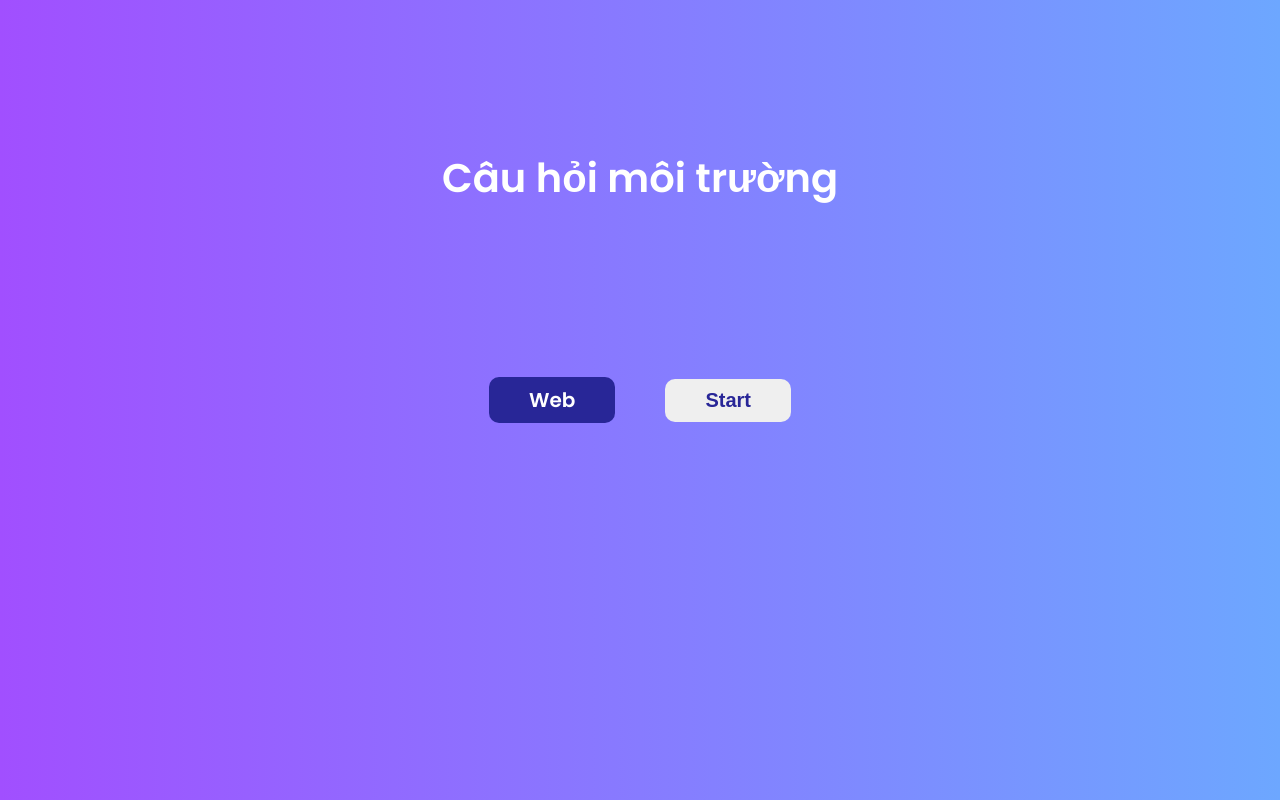
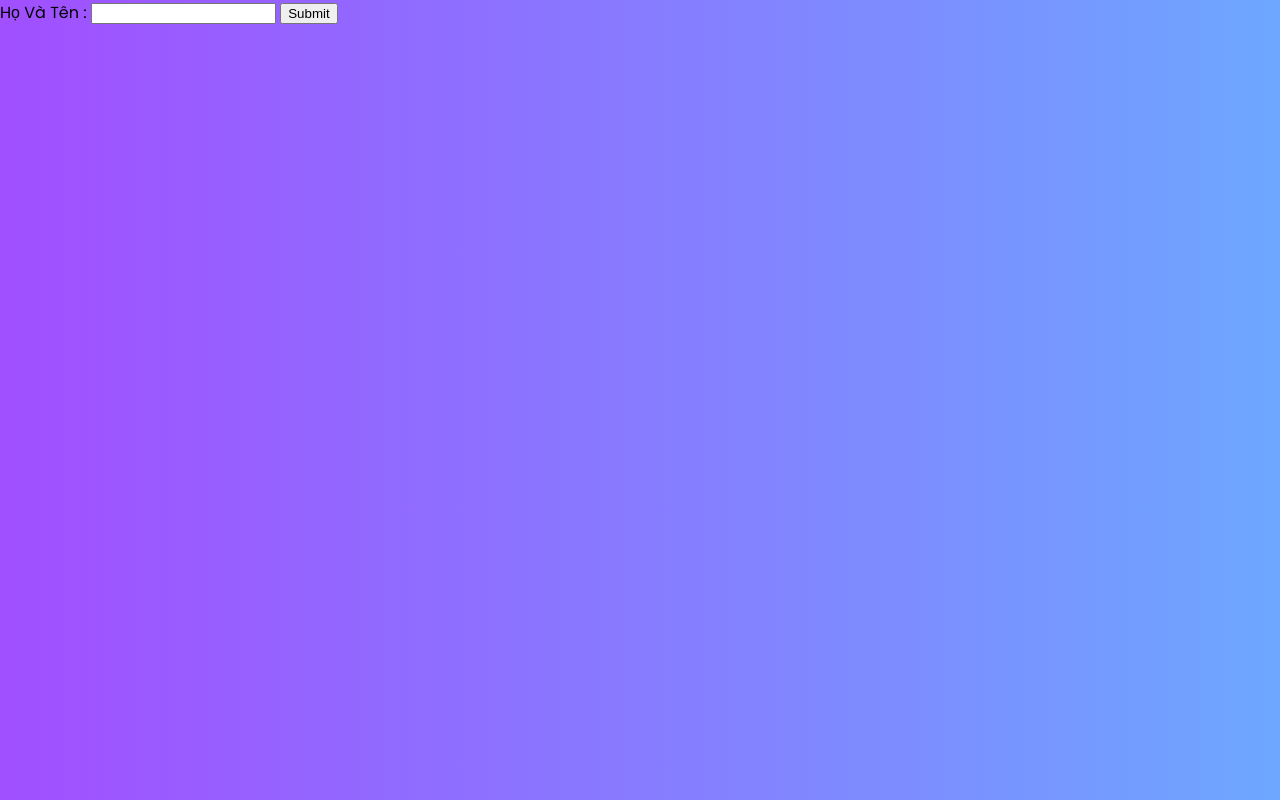
Before and after one commit to nothings0/quiz, a plain HTML site: page index.html in a window 1280 px wide. Drawn offline with Linux system fonts and the light colour scheme.

Commit message:
Update index.html

```diff
--- a/index.html
+++ b/index.html
@@ -8,7 +8,12 @@
         <script src="script.js" defer></script>
     </head>
     <body>
-        <div class="buttons">
+        <div class="name">
+            <label>Họ Và Tên :</label>
+            <input type="text" class="myText">
+            <button type="button" class="myButton">Submit</button>
+        </div>
+        <div class="buttons hide">
             <h3>Câu hỏi môi trường</h3>
             <div class="btn">
                 <a href="https://nothings0.github.io/demo/" class="web">Web</a>
```
